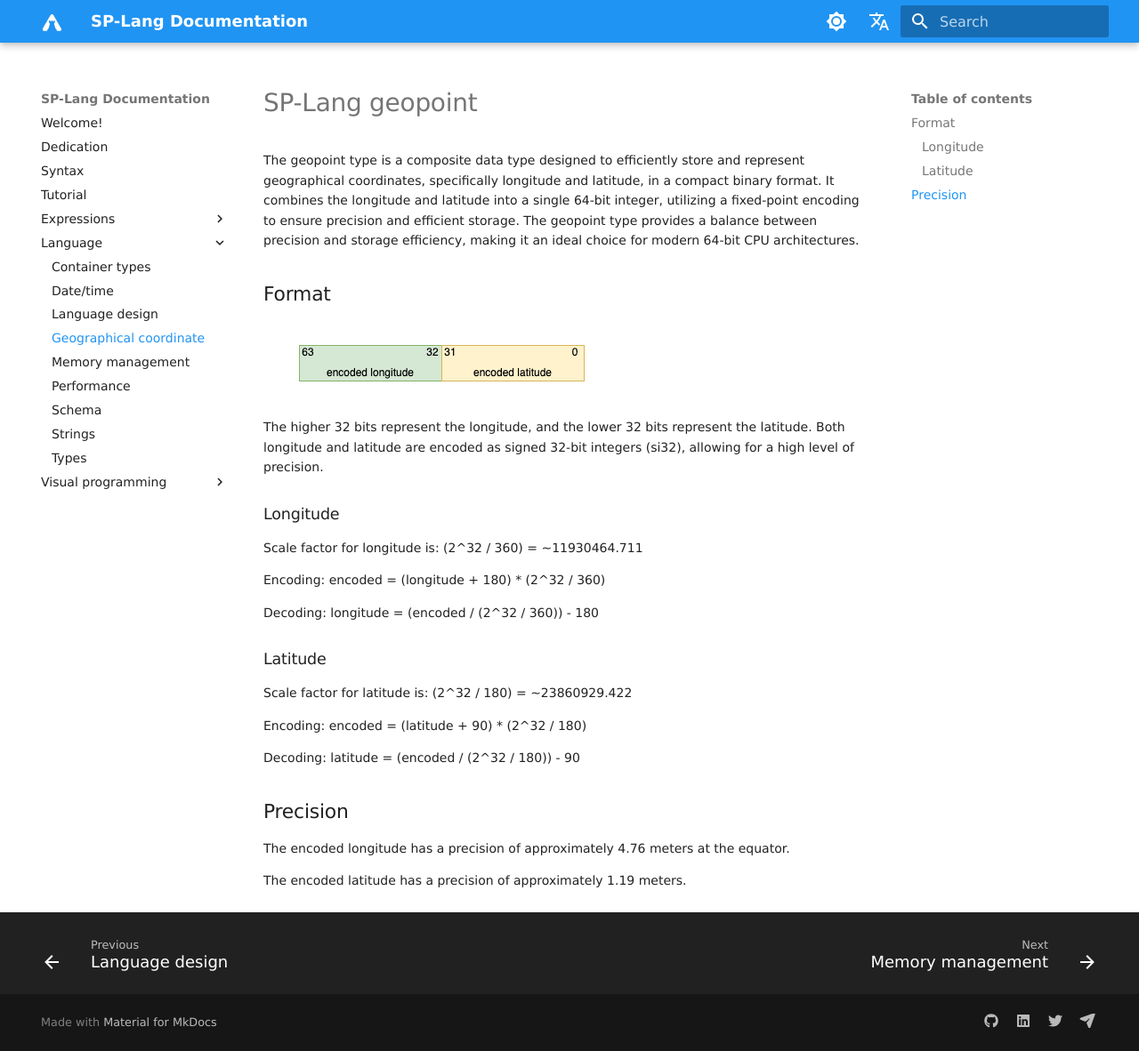
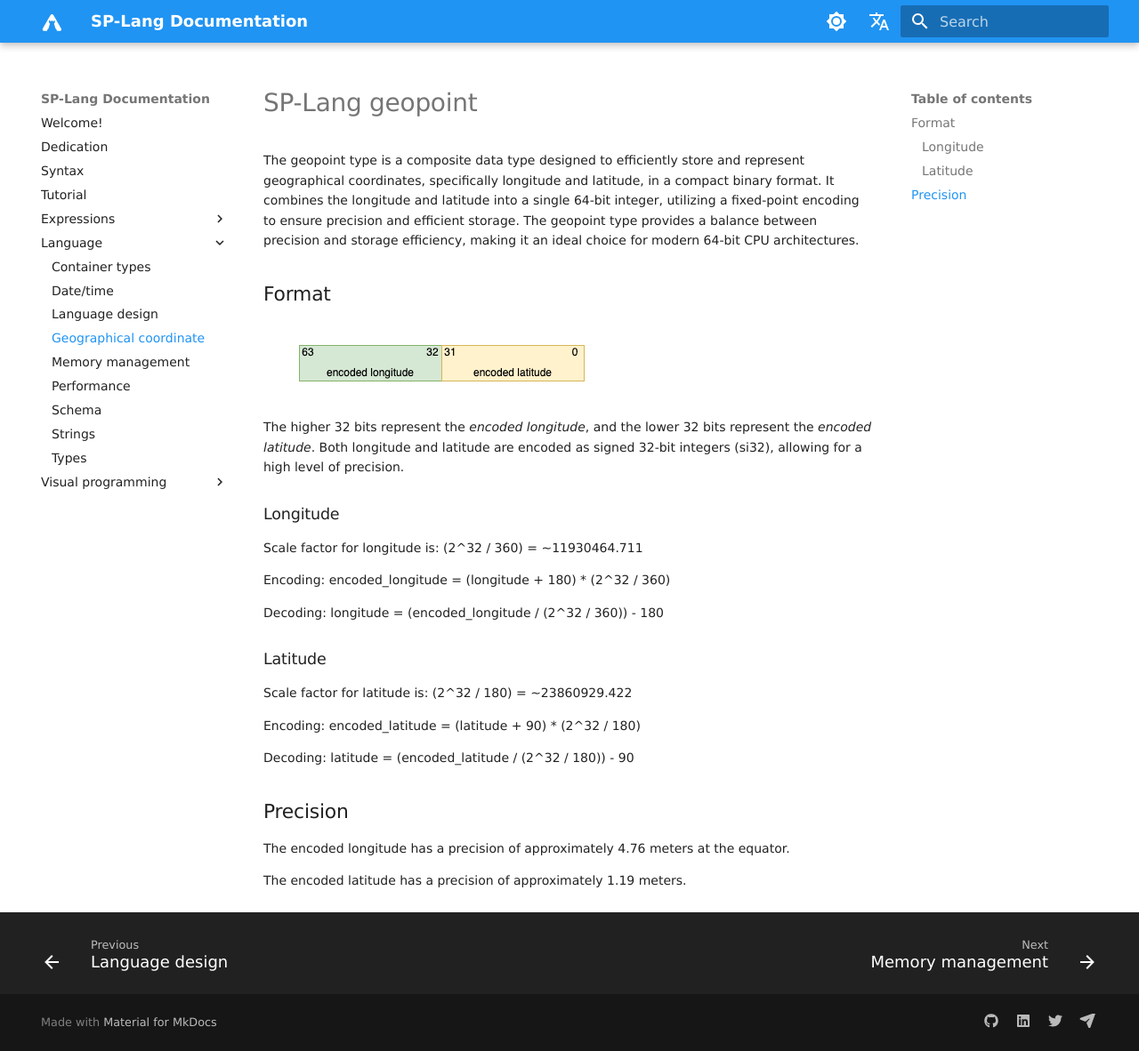
Before and after one commit to TeskaLabs/splang-docs, an MkDocs documentation site: the page built from docs/language/geopoint.md, in a window 1280 px wide and 1182 px high. Shown: the whole window at 89% size. Built offline with MkDocs 1.6.1 and Material for MkDocs 9.7.7, drawn with Linux system fonts in a browser that asks for light colours; some web fonts are replaced; comment, search, counter and statistics services are not loaded.

Commit message:
Improvements.

```diff
--- a/docs/language/geopoint.md
+++ b/docs/language/geopoint.md
@@ -13,24 +13,24 @@ The geopoint type provides a balance between precision and storage efficiency, m
 
 <img src="../geopoint.drawio.png" alt="Schema of the geopoint bit layout" />
 
-The higher 32 bits represent the longitude, and the lower 32 bits represent the latitude.
+The higher 32 bits represent the _encoded longitude_, and the lower 32 bits represent the _encoded latitude_.
 Both longitude and latitude are encoded as signed 32-bit integers (si32), allowing for a high level of precision.
 
 ### Longitude
 
 Scale factor for longitude is: (2^32 / 360) = ~11930464.711
 
-Encoding: encoded = (longitude + 180) * (2^32 / 360)
+Encoding: encoded_longitude = (longitude + 180) * (2^32 / 360)
 
-Decoding: longitude = (encoded / (2^32 / 360)) - 180
+Decoding: longitude = (encoded_longitude / (2^32 / 360)) - 180
 
 ### Latitude
 
 Scale factor for latitude is: (2^32 / 180) = ~23860929.422
 
-Encoding: encoded = (latitude + 90) * (2^32 / 180)
+Encoding: encoded_latitude = (latitude + 90) * (2^32 / 180)
 
-Decoding: latitude = (encoded / (2^32 / 180)) - 90
+Decoding: latitude = (encoded_latitude / (2^32 / 180)) - 90
 
 
 ## Precision
```
